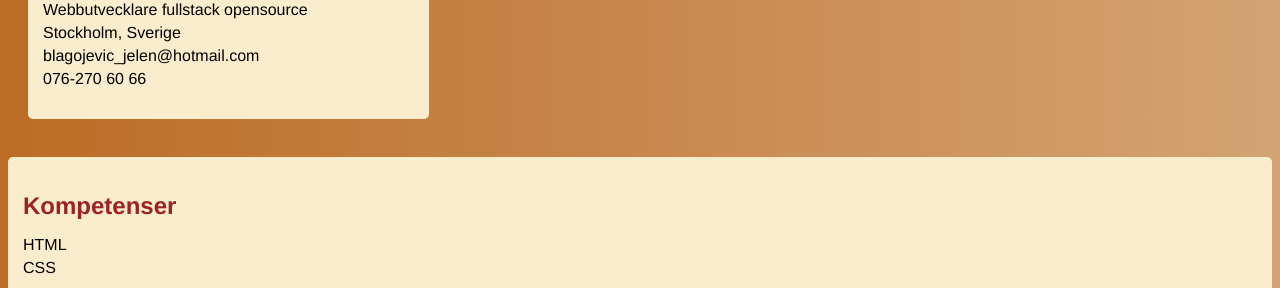
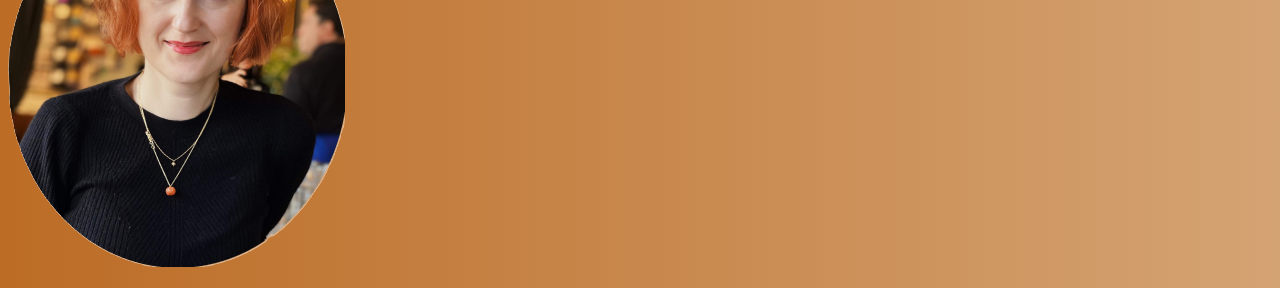
Before and after one commit to chas-academy/u02-cv-portfolio-Jelena8206, a plain HTML site: page CV.html in a window 1280 px wide. Shown: the part 142-430 px from the top of the page. Drawn offline with Linux system fonts and the light colour scheme.

Commit message:
Update CV.html
fixar till bildlänken

```diff
--- a/CV.html
+++ b/CV.html
@@ -20,7 +20,7 @@
     <main>
         <section class="left">
         <div class="left-image"></div>
-        <img src="./Bilder/Profilbild1.png" alt="Profilbild" width="337" height="383">
+        <img src="Profilbild1.png" alt="Profilbild" width="337" height="383">
         <div class="container">
         <div class="column">
         <h2>Jelena Blagojevic</h2>
```
